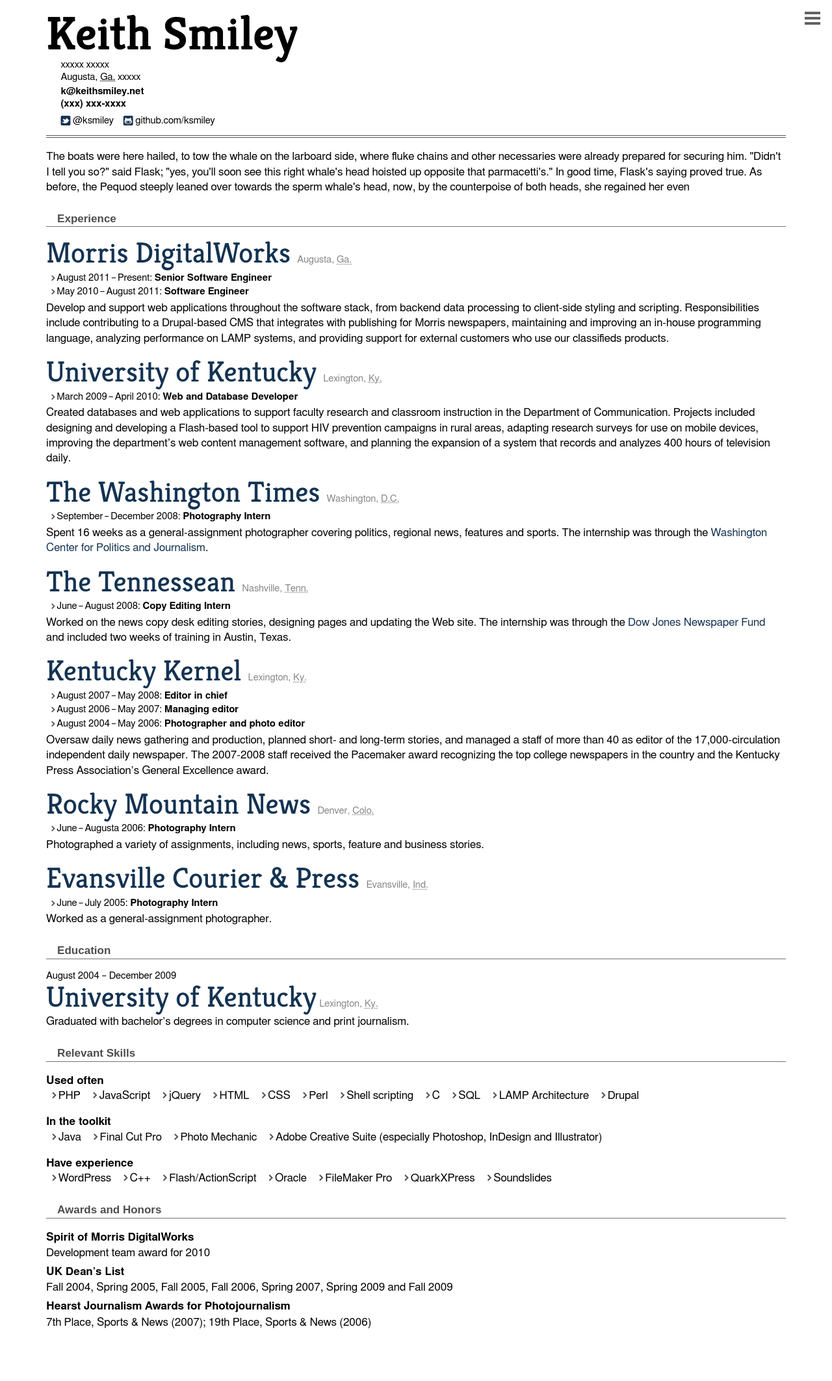
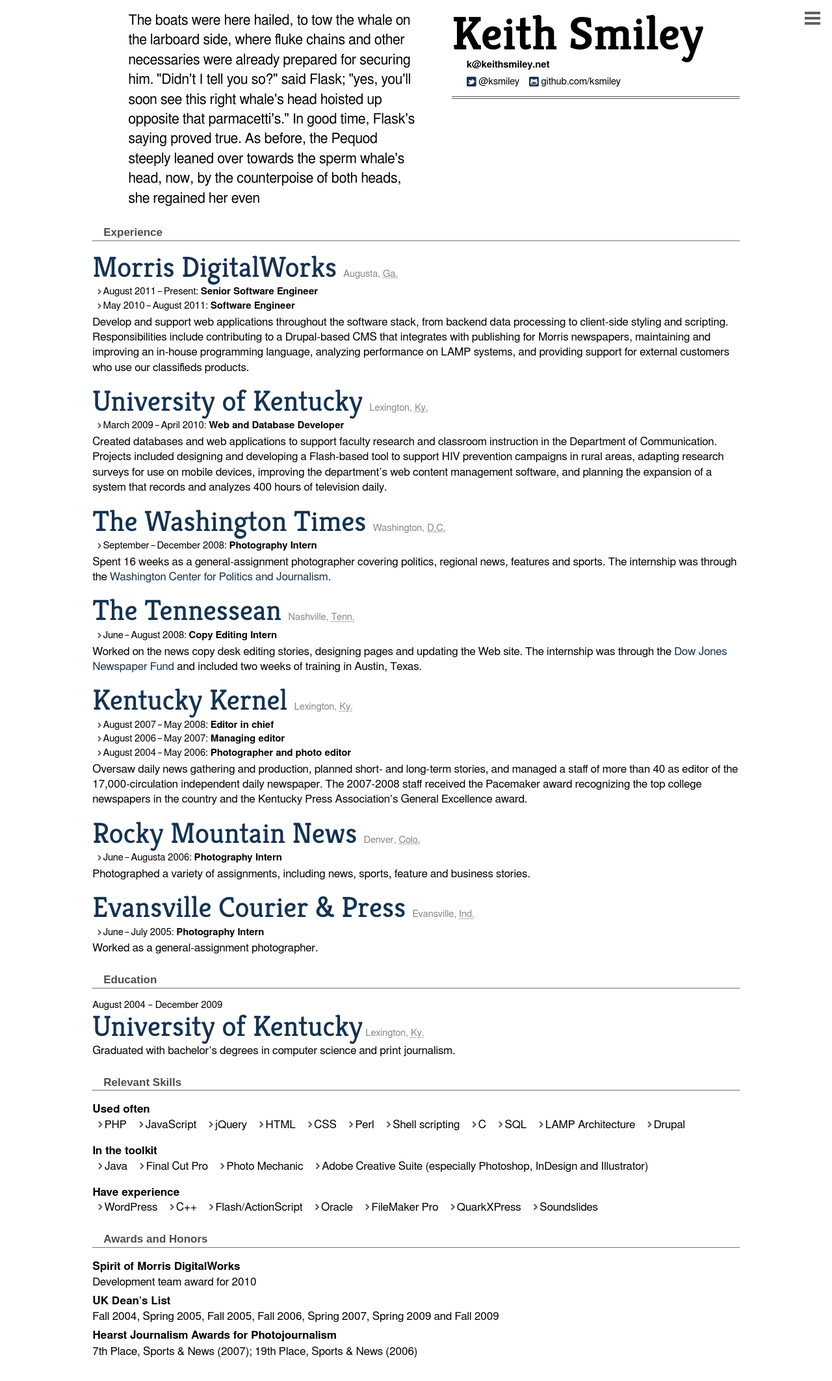
Before and after one commit to ksmiley/keithsmiley.net, a PHP site: page /cv/ in a window 1280 px wide. Shown: the whole page at 65% size. Before the commit the page ends 2044 px from the top, so only its background shows below. Run offline with PHP 8.4, Linux system fonts and the light colour scheme.

Commit message:
Various tweaks, mostly to font sizes.

```diff
--- a/htdocs/_/css/GGS.less
+++ b/htdocs/_/css/GGS.less
@@ -173,16 +173,28 @@ body {
 	line-height: (@line*0.8) / (@font-size - 2) * 1em;
 }
 
-.normal, h3 {
+.normal {
 	/* 16px / 22px */
 	font-size: @font-size / @em;
 	line-height: @line / @em; /* 24 */
+}
+
+.largeish {
+	/* 20 / 27px */
+	font-size: 20 / @em;
+	line-height: (@line*1.3) / 20 * 1em;
 }
 
 .large {
 	/* 26 / 36px */
 	font-size: 26 / @em;
 	line-height: (@line*1.5) / 26 * 1em;
+}
+
+.hefty {
+	/* 34 / 40px */
+	font-size: 34 / @em;
+	line-height: (@line*1.5) / 34 * 1em;
 }
 
 .huge {
--- a/htdocs/_/css/resume.css
+++ b/htdocs/_/css/resume.css
@@ -1013,40 +1022,6 @@ section#awards dd {
     display: block;
   }
 }
-/*// 480px. Small tablet or mobile in landscape.
-@media only screen and (min-width: 480px) {
-  body > header h1 {
-    font-size: 4em;
-    font-weight: 400;
-  }
-
-  section#experience article header h1 {
-    font-size: 2em;
-    font-weight: normal;
-    line-height: 1.2em;
-  }
-
-  section#education article h1 {
-    font-size: 2em;
-    line-height: 1.2em
-  }
-}
-
-// 600px
-@media only screen and (min-width: 600px) {
-
-}*/
-@media only screen and (min-width: 768px) {
-  body > header {
-    overflow: hidden;
-  }
-}
-@media only screen and (min-width: 992px) {
-
-}
-@media only screen and (min-width: 1382px) {
-
-}
 /*
 *
 *  Four-column grid active
@@ -1146,10 +1103,19 @@ h3 {
 
     font-size: 1em;
   }
-  /*  #twoway .wrapper {
-      float: left;
-      width: 50%;
-    }*/
+  section#about {
+    /* 20 / 27px */
+
+    font-size: 1.25em;
+    line-height: 1.4300000000000002em;
+  }
+  section#experience article header h1,
+  section#education article h1 {
+    /* 42px / 48px */
+
+    font-size: 2.625em;
+    line-height: 1.0476190476190477em;
+  }
 }
 /* @media screen and (min-width: 888px) */
 @media screen and (min-width: 55.5em) {
@@ -1157,6 +1123,20 @@ h3 {
     /* Zoom baseline grid to 17/16 = 1.0625 */
 
     font-size: 1.0625em;
+    margin: 1em 11.11111111111111%;
+  }
+  body > header {
+    width: 44.44444444444444%;
+    float: right;
+  }
+  section#about {
+    /*    .gutters;*/
+
+    width: 44.44444444444444%;
+    margin-left: 5.555555555555555%;
+  }
+  section#experience {
+    clear: both;
   }
 }
 /* @media screen and (min-width: 984px) */
--- a/htdocs/_/css/resume.less
+++ b/htdocs/_/css/resume.less
@@ -56,7 +56,6 @@ address abbr[title], .location abbr[title] {
 
 body {
 	font-family: Helmet, Freesans, sans-serif;
-/*  line-height: 1.4em;*/
   color: @body-color;
   margin: 1em @column;
   padding-bottom: 1em;
@@ -71,7 +70,7 @@ h1 {
 
 .fontface h1 {
   font-family: Kreon;
-  font-weight: 400;
+  font-weight: 700;
 }
 
 section {
@@ -291,63 +290,6 @@ section#awards {
   }
 }
 
-/*// 480px. Small tablet or mobile in landscape.
-@media only screen and (min-width: 480px) {
-  body > header h1 {
-    font-size: 4em;
-    font-weight: 400;
-  }
-
-  section#experience article header h1 {
-    font-size: 2em;
-    font-weight: normal;
-    line-height: 1.2em;
-  }
-
-  section#education article h1 {
-    font-size: 2em;
-    line-height: 1.2em
-  }
-}
-
-// 600px
-@media only screen and (min-width: 600px) {
-
-}*/
-
-// 768px
-@media only screen and (min-width: 768px) {
-  body {
-
-  }
-
-  body > header {
-    overflow: hidden;
-  }
-
-  body > header h1,
-  section#experience {
-
-  }
-
-  div.rail {
-
-  }
-}
-
-// 992px
-@media only screen and (min-width: 992px) {
-
-}
-
-// 1382px
-@media only screen and (min-width: 1382px) {
-
-}
-
-
-
-
 
 /*
 *
@@ -379,13 +321,13 @@ h3 {
 *  Note: box-sizing will not work in IE6-7
 */
 
-/*.wrapper {
+.gutters() {
   padding: 0 (@line/2)/@em;
   -webkit-box-sizing: border-box;
-     -moz-box-sizing: border-box;
-      box-sizing: border-box;
+  -moz-box-sizing: border-box;
+  box-sizing: border-box;
 }
-*/
+
 
 /*
 *
@@ -406,17 +348,10 @@ h3 {
     font-weight: 400;
   }
 
-  section#experience article header h1 {
-    /*font-size: 2em;
-        line-height: 1.2em;*/
-    .huge;
+  section#experience article header h1,
+  section#education article h1 {
+    .hefty;
     font-weight: normal;
-  }
-
-  section#education article h1 {
-    .huge;
-    /*font-size: 2em;
-        line-height: 1.2em*/
   }
 }
 
@@ -454,11 +389,14 @@ h3 {
 		font-size: (@font-size) / @em;
 	}
 
-/*  #twoway .wrapper {
-    float: left;
-    width: 50%;
-  }*/
+  section#about {
+    .largeish;
+  }
 
+  section#experience article header h1,
+  section#education article h1 {
+    .huge;
+  }
 }
 
 
@@ -468,7 +406,23 @@ h3 {
 	body {
 		/* Zoom baseline grid to 17/16 = 1.0625 */
 		font-size: (@font-size + 1) / @em;
+    margin: 1em @column*2;
 	}
+
+  body > header {
+    width: 8 * @column;
+    float: right;
+  }
+
+  section#about {
+/*    .gutters;*/
+    width: 8 * @column;
+    margin-left: @column;
+  }
+
+  section#experience {
+    clear: both;
+  }
 }
 
 
--- a/htdocs/cv/index.php
+++ b/htdocs/cv/index.php
@@ -1,4 +1,4 @@
-<?php $fullView = 1; // (isset($_GET['a']) && $_GET['a'] == 'full') ?>
+<?php $fullView = 0; // (isset($_GET['a']) && $_GET['a'] == 'full') ?>
 <!DOCTYPE html>
 <!--[if lt IE 9]><html class="ie"><![endif]-->
 <!--[if gte IE 9]><!--><html><!--<![endif]-->
```
Also changed, not shown: other parts of htdocs/_/css/resume.css (+19 -28 lines), htdocs/cv/responsive.html (added, +45 -0 lines).
